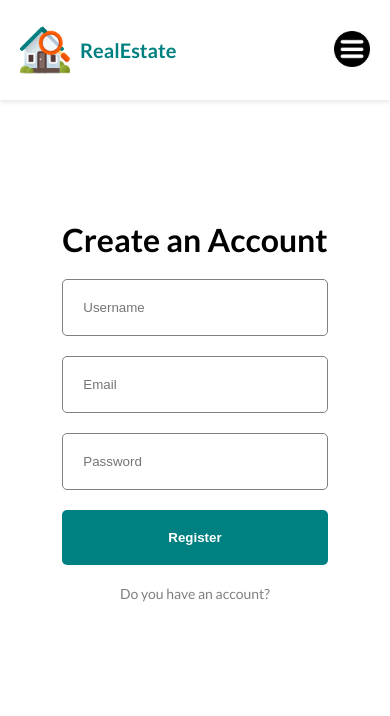
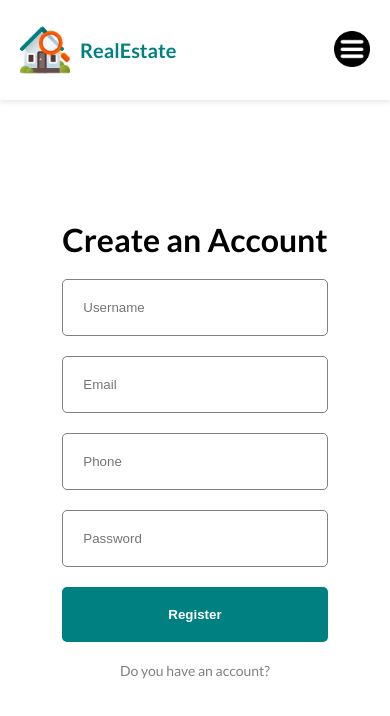
Before and after one commit to nanooka/real-estate-ui, a React (Vite) app: page /register in a window 390 px wide. Shown: the top 716 px of the page. Built offline with nearby package versions, Linux system fonts and the light colour scheme; no server answers.

Commit message:
phone register

```diff
--- a/src/routes/register/Register.jsx
+++ b/src/routes/register/Register.jsx
@@ -50,6 +50,7 @@ export default function Register() {
             maxLength={20}
           />
           <input name="email" type="text" placeholder="Email" required />
+          <input name="phone" type="text" placeholder="Phone" required />
           <input
             name="password"
             type="password"
```
